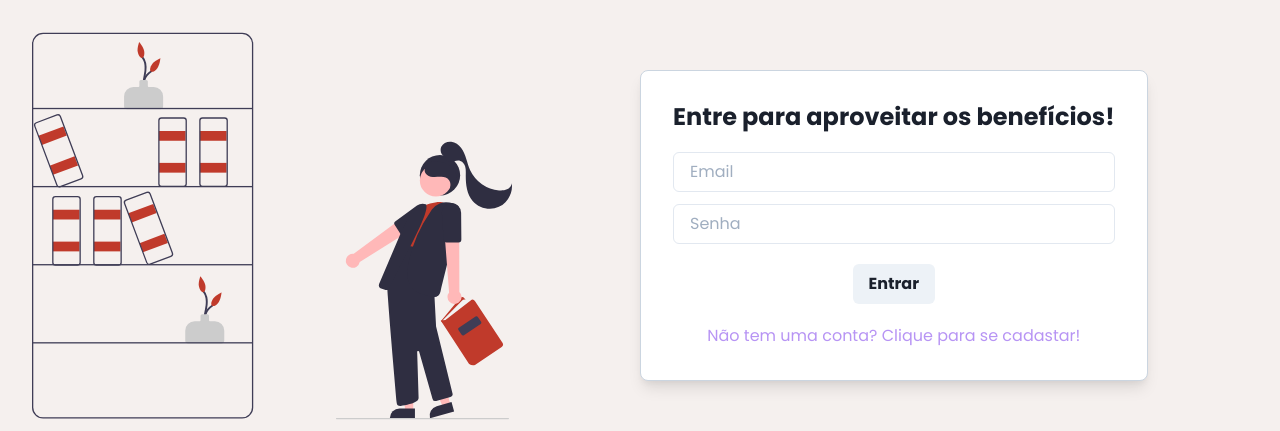
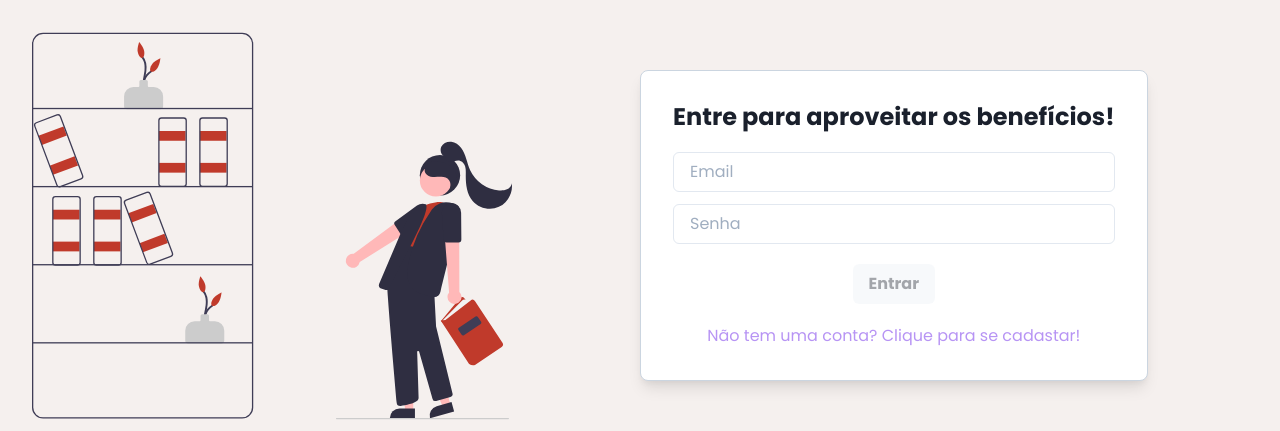
Before and after one commit to AntonioRDev/desapegalivro-front, a Next.js app: page /login in a window 1280 px wide. Shown: the part 213-644 px from the top of the page. Built offline with nearby package versions, Linux system fonts and the light colour scheme; no server answers; a small style sheet from the web is missing; a web font is replaced by a local one.

Commit message:
Validacao de login e fix do bug do logout

```diff
--- a/package.json
+++ b/package.json
@@ -13,6 +13,7 @@
     "@chakra-ui/react": "^1.6.10",
     "@emotion/react": "^11.5.0",
     "@emotion/styled": "^11.3.0",
+    "@hookform/resolvers": "^2.8.3",
     "axios": "^0.24.0",
     "cep-promise": "^4.1.1",
     "date-fns": "^2.25.0",
@@ -22,7 +23,9 @@
     "nookies": "^2.5.2",
     "react": "17.0.2",
     "react-dom": "17.0.2",
-    "react-icons": "^4.3.1"
+    "react-hook-form": "^7.19.5",
+    "react-icons": "^4.3.1",
+    "yup": "^0.32.11"
   },
   "devDependencies": {
     "@types/cookie": "^0.4.1",
--- a/src/contexts/AuthContext.tsx
+++ b/src/contexts/AuthContext.tsx
@@ -49,7 +49,7 @@ export const AuthProvider: React.FC = ({ children }) => {
 
   async function signOut() {
     destroyCookie(undefined, 'desapegatoken');
-    Router.push("/");
+    Router.reload();
   }
 
   return (
--- a/src/pages/login.tsx
+++ b/src/pages/login.tsx
@@ -2,8 +2,9 @@ import React, { useContext } from "react";
 import {
   Button,
   Flex,
+  FormControl,
+  FormErrorMessage,
   Heading,
-  Checkbox,
   Input,
   Text,
   VStack,
@@ -14,22 +15,72 @@ import Image from "next/image";
 import { useRouter } from "next/router";
 import { AuthContext } from "../contexts/AuthContext";
 import { GetServerSideProps, GetServerSidePropsContext } from "next";
-import { parseCookies } from 'nookies';
+import { parseCookies } from "nookies";
+import * as yup from "yup";
+import { useForm } from "react-hook-form";
+import { yupResolver } from '@hookform/resolvers/yup';
+import { useToast } from "@chakra-ui/react";
+
+type FormValues = {
+  email: string;
+  password: string;
+};
 
 const Login: React.FC = () => {
   const router = useRouter();
   const { signIn } = useContext(AuthContext);
+  const toast = useToast();
 
-  const [email, setEmail] = React.useState("");
-  const [password, setPassword] = React.useState("");
+  const [isLoading, setLoading] = React.useState(false);
 
-  const handleLogin = async () => {
+  const validationSchema = yup.object().shape({
+    email: yup
+      .string()
+      .max(100)
+      .email("O email digitado é inválido")
+      .required("Você precisa digitar o campo e-mail"),
+    password: yup
+      .string()
+      .max(100)
+      .required("Você precisa digitar a sua senha"),
+  });
+
+  const { register, handleSubmit, formState:{ errors, isValid } } = useForm<FormValues>({
+    resolver: yupResolver(validationSchema),
+    mode: 'onBlur'
+  });
+
+  const handleLogin = async (data: FormValues) => {
+    const { email, password } = data;
+
     try {
+      setLoading(true);
+
       await signIn({ email, password });
+
+      toast({
+        title: "Sucesso ao fazer login!",
+        description: "Você será redirecionado em segundos",
+        status: "success",
+        position: "top-right",
+        duration: 3000,
+        isClosable: true,
+      });
+      setLoading(false);
     } catch (error) {
-      console.log('handleLogin', error);
+      toast({
+        title: "Erro ao fazer login.",
+        description: "O seu email ou sua senha está incorreto.",
+        status: "error",
+        position: "top-right",
+        duration: 4000,
+        isClosable: true,
+      });
+      console.log("handleLogin", error);
+    } finally {
+      setLoading(false);
     }
-  }
+  };
 
   return (
     <Flex
@@ -65,8 +116,8 @@ const Login: React.FC = () => {
           </Flex>
 
           <Flex w="50%" alignItems="center">
+            <form onSubmit={handleSubmit(handleLogin)}>
               <Flex
-              as="form"
                 direction="column"
                 alignItems="center"
                 shadow="lg"
@@ -82,25 +133,33 @@ const Login: React.FC = () => {
                 </Heading>
 
                 <VStack w="100%" spacing="3" mb="5">
+                  <FormControl isInvalid={!!errors.email}>
                     <Input
                       placeholder="Email"
-                  value={email}
-                  type='email'
-                  onChange={(e) => setEmail(e.target.value)}
+                      type="email"
+                      {...register("email")}
                     />
 
+                    <FormErrorMessage>{errors.email?.message}</FormErrorMessage>
+                  </FormControl>
+
+                  <FormControl isInvalid={!!errors.password}>
                     <Input
                       placeholder="Senha"
-                  type='password'
-                  value={password}
-                  onChange={(e) => setPassword(e.target.value)}
+                      type="password"
+                      {...register("password")}
                     />
 
-                {/* <Checkbox>Entrar automaticamente</Checkbox> */}
+                    <FormErrorMessage>{errors.password?.message}</FormErrorMessage>
+                  </FormControl>
                 </VStack>
 
                 <Flex mb="5">
-                <Button onClick={handleLogin}>
+                  <Button
+                    type="submit"
+                    disabled={!isValid || isLoading}
+                    isLoading={isLoading}
+                  >
                     Entrar
                   </Button>
                 </Flex>
@@ -108,12 +167,16 @@ const Login: React.FC = () => {
                 <Text
                   cursor="pointer"
                   color="purple.300"
-                _hover={{ color: "purple.500", textDecoration: "underline" }}
+                  _hover={{
+                    color: "purple.500",
+                    textDecoration: "underline",
+                  }}
                   onClick={() => router.push("/registrar")}
                 >
                   Não tem uma conta? Clique para se cadastar!
                 </Text>
               </Flex>
+            </form>
           </Flex>
         </Flex>
       </Flex>
@@ -135,8 +198,8 @@ export const getServerSideProps: GetServerSideProps = async (
     };
   } else {
     return {
-      props: {}
-    }
+      props: {},
+    };
   }
 };
 
```
Also changed, not shown: 1 other file (tests, documents, lock files or other folders). Lines whose indentation alone changed are shown as unchanged.
